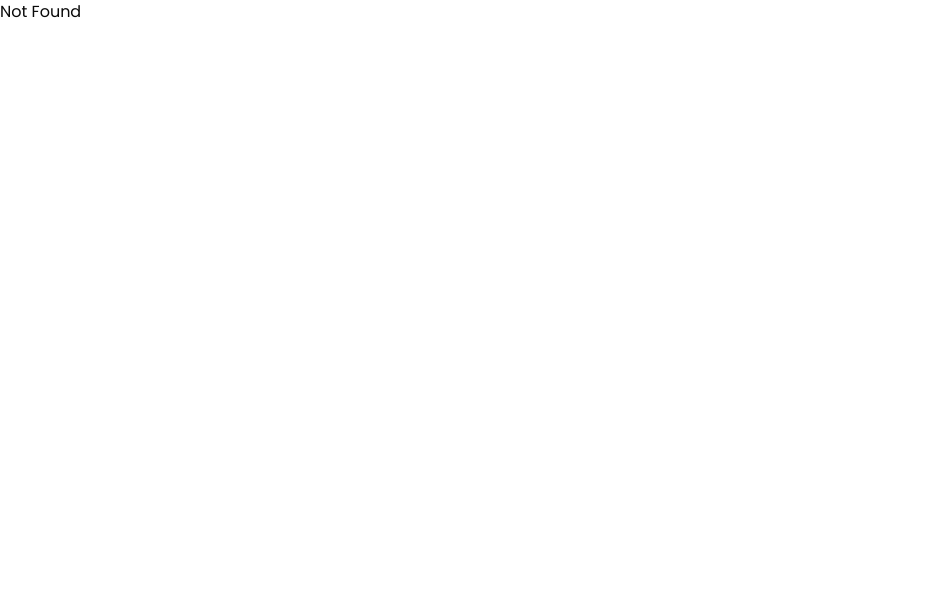
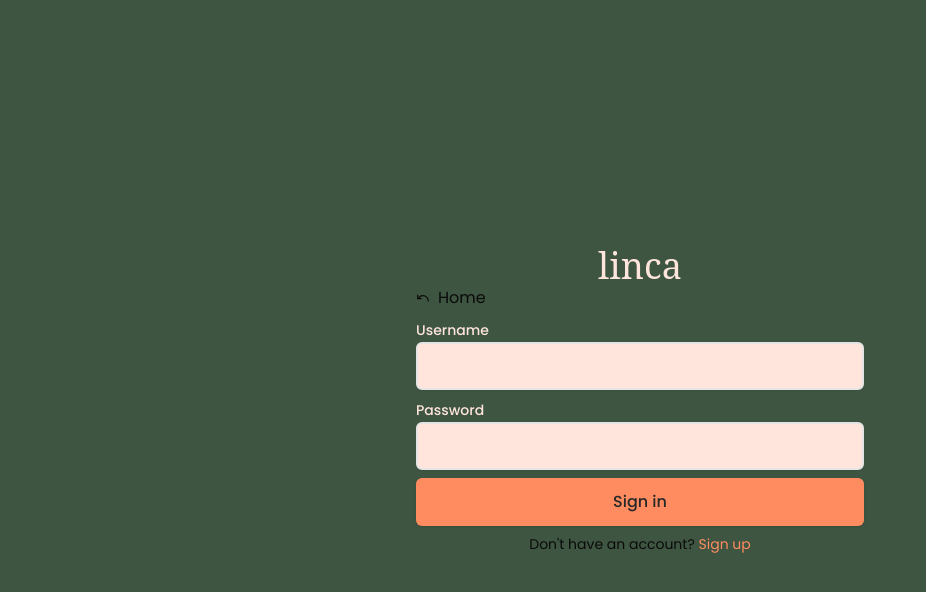
Before and after one commit to cateruu/linca-front, a React (Vite) app: page /login in a window 1280 px wide. Shown: the top 592 px of the page, without its empty margins (0-926 px from the left). Built offline with nearby package versions, Linux system fonts and the light colour scheme; a web font is replaced by a local one.

Commit message:
login & register routes

```diff
--- a/src/routeTree.gen.ts
+++ b/src/routeTree.gen.ts
@@ -11,20 +11,27 @@
 // Import Routes
 
 import { Route as rootRoute } from './routes/__root'
+import { Route as RegisterImport } from './routes/register'
+import { Route as LoginImport } from './routes/login'
 import { Route as IndexImport } from './routes/index'
-import { Route as RegisterIndexImport } from './routes/register/index'
 
 // Create/Update Routes
+
+const RegisterRoute = RegisterImport.update({
+  id: '/register',
+  path: '/register',
+  getParentRoute: () => rootRoute,
+} as any)
+
+const LoginRoute = LoginImport.update({
+  id: '/login',
+  path: '/login',
+  getParentRoute: () => rootRoute,
+} as any)
 
 const IndexRoute = IndexImport.update({
   id: '/',
   path: '/',
-  getParentRoute: () => rootRoute,
-} as any)
-
-const RegisterIndexRoute = RegisterIndexImport.update({
-  id: '/register/',
-  path: '/register/',
   getParentRoute: () => rootRoute,
 } as any)
 
@@ -39,11 +46,18 @@ declare module '@tanstack/react-router' {
       preLoaderRoute: typeof IndexImport
       parentRoute: typeof rootRoute
     }
-    '/register/': {
-      id: '/register/'
+    '/login': {
+      id: '/login'
+      path: '/login'
+      fullPath: '/login'
+      preLoaderRoute: typeof LoginImport
+      parentRoute: typeof rootRoute
+    }
+    '/register': {
+      id: '/register'
       path: '/register'
       fullPath: '/register'
-      preLoaderRoute: typeof RegisterIndexImport
+      preLoaderRoute: typeof RegisterImport
       parentRoute: typeof rootRoute
     }
   }
@@ -53,37 +67,42 @@ declare module '@tanstack/react-router' {
 
 export interface FileRoutesByFullPath {
   '/': typeof IndexRoute
-  '/register': typeof RegisterIndexRoute
+  '/login': typeof LoginRoute
+  '/register': typeof RegisterRoute
 }
 
 export interface FileRoutesByTo {
   '/': typeof IndexRoute
-  '/register': typeof RegisterIndexRoute
+  '/login': typeof LoginRoute
+  '/register': typeof RegisterRoute
 }
 
 export interface FileRoutesById {
   __root__: typeof rootRoute
   '/': typeof IndexRoute
-  '/register/': typeof RegisterIndexRoute
+  '/login': typeof LoginRoute
+  '/register': typeof RegisterRoute
 }
 
 export interface FileRouteTypes {
   fileRoutesByFullPath: FileRoutesByFullPath
-  fullPaths: '/' | '/register'
+  fullPaths: '/' | '/login' | '/register'
   fileRoutesByTo: FileRoutesByTo
-  to: '/' | '/register'
-  id: '__root__' | '/' | '/register/'
+  to: '/' | '/login' | '/register'
+  id: '__root__' | '/' | '/login' | '/register'
   fileRoutesById: FileRoutesById
 }
 
 export interface RootRouteChildren {
   IndexRoute: typeof IndexRoute
-  RegisterIndexRoute: typeof RegisterIndexRoute
+  LoginRoute: typeof LoginRoute
+  RegisterRoute: typeof RegisterRoute
 }
 
 const rootRouteChildren: RootRouteChildren = {
   IndexRoute: IndexRoute,
-  RegisterIndexRoute: RegisterIndexRoute,
+  LoginRoute: LoginRoute,
+  RegisterRoute: RegisterRoute,
 }
 
 export const routeTree = rootRoute
@@ -97,14 +116,18 @@ export const routeTree = rootRoute
       "filePath": "__root.tsx",
       "children": [
         "/",
-        "/register/"
+        "/login",
+        "/register"
       ]
     },
     "/": {
       "filePath": "index.tsx"
     },
-    "/register/": {
-      "filePath": "register/index.tsx"
+    "/login": {
+      "filePath": "login.tsx"
+    },
+    "/register": {
+      "filePath": "register.tsx"
     }
   }
 }
--- a/src/routes/__root.tsx
+++ b/src/routes/__root.tsx
@@ -1,11 +1,18 @@
-import { createRootRoute, Outlet } from '@tanstack/react-router';
+import { QueryClient } from '@tanstack/react-query';
+import { createRootRouteWithContext, Outlet } from '@tanstack/react-router';
 import { TanStackRouterDevtools } from '@tanstack/router-devtools';
 
-export const Route = createRootRoute({
-  component: () => (
+export const Route = createRootRouteWithContext<{ queryClient: QueryClient }>()(
+  {
+    component: Root,
+  }
+);
+
+function Root() {
+  return (
     <main className='font-display'>
       <Outlet />
       <TanStackRouterDevtools />
     </main>
-  ),
-});
+  );
+}
--- a/src/routes/index.tsx
+++ b/src/routes/index.tsx
@@ -1,7 +1,16 @@
 import { createFileRoute } from '@tanstack/react-router';
 import ClaimUserInput from '../components/ClaimUserInput/ClaimUserInput';
+import { getUserQueryOptions } from '@/queries/user';
 
-const MainPage = () => {
+export const Route = createFileRoute('/')({
+  component: MainPage,
+  loader: async ({ context }) => {
+    await context.queryClient.fetchQuery(getUserQueryOptions());
+  },
+  pendingComponent: () => <p>Loading...</p>,
+});
+
+function MainPage() {
   return (
     <section className='h-screen w-screen bg-orange'>
       <div className='max-w-[1440px] flex items-center justify-between h-full mx-auto px-3'>
@@ -22,8 +31,4 @@ const MainPage = () => {
       </div>
     </section>
   );
-};
-
-export const Route = createFileRoute('/')({
-  component: MainPage,
-});
+}
--- a/src/routes/register/index.tsx
+++ b/src/routes/login.tsx
@@ -9,62 +9,65 @@ import {
 } from '@/components/ui/form';
 import { Input } from '@/components/ui/input';
 import { cn } from '@/lib/utils';
+import { TokenResponse } from '@/types/auth';
+import { axiosInstante } from '@/utils/axios';
 import { zodResolver } from '@hookform/resolvers/zod';
-import { createFileRoute } from '@tanstack/react-router';
-import { LoaderCircle } from 'lucide-react';
+import { createFileRoute, Link, useNavigate } from '@tanstack/react-router';
+import { LoaderCircle, Undo } from 'lucide-react';
 import { useState } from 'react';
 import { SubmitHandler, useForm } from 'react-hook-form';
 import { z } from 'zod';
 
+export const Route = createFileRoute('/login')({
+  component: RouteComponent,
+});
+
 const FormSchema = z.object({
   username: z.string().min(3, 'Username has to be at least 3 characters long.'),
-  email: z.string().email('Invalid email.'),
   password: z.string().min(6, 'Password has to be at least 6 charaters long.'),
 });
 
 type FormInput = z.infer<typeof FormSchema>;
 
-const RouteComponent = () => {
+function RouteComponent() {
   const [isLoading, setIsLoading] = useState(false);
+  const navigate = useNavigate({ from: '/login' });
 
-  const { username } = Route.useSearch();
   const form = useForm<FormInput>({
     resolver: zodResolver(FormSchema),
     defaultValues: {
-      username: username,
-      email: '',
+      username: '',
       password: '',
     },
   });
   const onSubmit: SubmitHandler<FormInput> = async (data) => {
+    console.log('aha');
     setIsLoading(true);
-    const resp = await fetch('http://localhost:1337/auth/register', {
-      method: 'POST',
-      body: JSON.stringify(data),
-      headers: {
-        'Content-Type': 'application/json',
-      },
-    });
-    // catch errors
-
-    const user = await resp.json();
-    // set token
-    // set user in context
-    // add verify endpoint in api
-    setIsLoading(false);
+    try {
+      await axiosInstante.post<TokenResponse>('/auth/login', data);
+      navigate({ to: '/' });
+    } catch (error) {
+      console.error(error);
+    } finally {
+      setIsLoading(false);
+    }
   };
 
   return (
     <section className='w-screen h-screen bg-green flex flex-col items-center justify-center'>
       <h1 className='font-logo text-4xl text-white'>linca</h1>
+
       <Form {...form}>
         <form onSubmit={form.handleSubmit(onSubmit)} className='w-md space-y-2'>
+          <Link to='/' className='flex items-center gap-2'>
+            <Undo size={14} /> Home
+          </Link>
           <FormField
             control={form.control}
             name='username'
             render={({ field }) => (
               <FormItem className='w-full space-y-0'>
-                <FormLabel className='text-sone-900'>Username</FormLabel>
+                <FormLabel className='text-white'>Username</FormLabel>
                 <FormControl>
                   <Input
                     {...field}
@@ -77,26 +80,10 @@ const RouteComponent = () => {
           />
           <FormField
             control={form.control}
-            name='email'
-            render={({ field }) => (
-              <FormItem className='w-full space-y-0'>
-                <FormLabel className='text-sone-900'>Email</FormLabel>
-                <FormControl>
-                  <Input
-                    {...field}
-                    className='bg-white py-3  outline-none border-2 focus:border-orange focus:outline-none focus-visible:ring-0'
-                  />
-                </FormControl>
-                <FormMessage className='text-xs' />
-              </FormItem>
-            )}
-          />
-          <FormField
-            control={form.control}
             name='password'
             render={({ field }) => (
               <FormItem className='w-full space-y-0'>
-                <FormLabel className='text-sone-900'>Password</FormLabel>
+                <FormLabel className='text-white'>Password</FormLabel>
                 <FormControl>
                   <Input
                     {...field}
@@ -111,24 +98,21 @@ const RouteComponent = () => {
           <Button
             type='submit'
             className={cn(
-              'w-full text-base bg-orange py-3 text-orange-dark font-medium rounded-md cursor-pointer hover:bg-orange-hover'
+              'w-full text-base bg-orange py-3 text-dark font-medium rounded-md cursor-pointer hover:bg-orange-hover'
             )}
             disabled={isLoading}
           >
             {isLoading && <LoaderCircle className='animate-spin' />}
-            Sign up
+            Sign in
           </Button>
+          <p className='text-center text-sm '>
+            Don't have an account?{' '}
+            <Link to='/register' className='text-orange'>
+              Sign up
+            </Link>
+          </p>
         </form>
       </Form>
     </section>
   );
-};
-
-const searchSchema = z.object({
-  username: z.string(),
-});
-
-export const Route = createFileRoute('/register/')({
-  component: RouteComponent,
-  validateSearch: searchSchema,
-});
+}
--- /dev/null
+++ b/src/routes/register.tsx
@@ -0,0 +1,167 @@
+import { Button } from '@/components/ui/buttons';
+import {
+  Form,
+  FormControl,
+  FormField,
+  FormItem,
+  FormLabel,
+  FormMessage,
+} from '@/components/ui/form';
+import { Input } from '@/components/ui/input';
+import { cn } from '@/lib/utils';
+import { TokenResponse } from '@/types/auth';
+import { axiosInstante } from '@/utils/axios';
+import { zodResolver } from '@hookform/resolvers/zod';
+import { createFileRoute, Link, useNavigate } from '@tanstack/react-router';
+import { LoaderCircle, Undo } from 'lucide-react';
+import { useState } from 'react';
+import { SubmitHandler, useForm } from 'react-hook-form';
+import { z } from 'zod';
+
+const searchSchema = z.object({
+  username: z.string().optional(),
+});
+
+export const Route = createFileRoute('/register')({
+  component: RouteComponent,
+  validateSearch: searchSchema,
+});
+
+const FormSchema = z.object({
+  username: z.string().min(3, 'Username has to be at least 3 characters long.'),
+  email: z.string().email('Invalid email.'),
+  password: z.string().min(6, 'Password has to be at least 6 charaters long.'),
+  confirmPassword: z.string(),
+});
+
+type FormInput = z.infer<typeof FormSchema>;
+
+function RouteComponent() {
+  const [isLoading, setIsLoading] = useState(false);
+  const navigate = useNavigate({ from: '/register' });
+
+  const { username } = Route.useSearch();
+  const form = useForm<FormInput>({
+    resolver: zodResolver(FormSchema),
+    defaultValues: {
+      username: username || '',
+      email: '',
+      password: '',
+      confirmPassword: '',
+    },
+  });
+  const onSubmit: SubmitHandler<FormInput> = async (data) => {
+    setIsLoading(true);
+    try {
+      if (data.password !== data.confirmPassword) {
+        form.setError('confirmPassword', {
+          message: 'Passwords do not match.',
+        });
+        return;
+      }
+
+      await axiosInstante.post<TokenResponse>('/auth/register', data);
+      navigate({ to: '/' });
+    } catch (error) {
+      console.error(error);
+    } finally {
+      setIsLoading(false);
+    }
+  };
+
+  return (
+    <section className='w-screen h-screen bg-green flex flex-col items-center justify-center'>
+      <h1 className='font-logo text-4xl text-white'>linca</h1>
+
+      <Form {...form}>
+        <form onSubmit={form.handleSubmit(onSubmit)} className='w-md space-y-2'>
+          <Link to='/' className='flex items-center gap-2'>
+            <Undo size={14} /> Home
+          </Link>
+          <FormField
+            control={form.control}
+            name='username'
+            render={({ field }) => (
+              <FormItem className='w-full space-y-0'>
+                <FormLabel className='text-white'>Username</FormLabel>
+                <FormControl>
+                  <Input
+                    {...field}
+                    className='bg-white py-3 outline-none border-2 focus:border-orange focus:outline-none focus-visible:ring-0'
+                  />
+                </FormControl>
+                <FormMessage className='text-xs' />
+              </FormItem>
+            )}
+          />
+          <FormField
+            control={form.control}
+            name='email'
+            render={({ field }) => (
+              <FormItem className='w-full space-y-0'>
+                <FormLabel className='text-orange-100'>Email</FormLabel>
+                <FormControl>
+                  <Input
+                    {...field}
+                    className='bg-white py-3  outline-none border-2 focus:border-orange focus:outline-none focus-visible:ring-0'
+                  />
+                </FormControl>
+                <FormMessage className='text-xs' />
+              </FormItem>
+            )}
+          />
+          <FormField
+            control={form.control}
+            name='password'
+            render={({ field }) => (
+              <FormItem className='w-full space-y-0'>
+                <FormLabel className='text-white'>Password</FormLabel>
+                <FormControl>
+                  <Input
+                    {...field}
+                    type='password'
+                    className='bg-white py-3  outline-none border-2 focus:border-orange focus:outline-none focus-visible:ring-0'
+                  />
+                </FormControl>
+                <FormMessage className='text-xs' />
+              </FormItem>
+            )}
+          />
+          <FormField
+            control={form.control}
+            name='confirmPassword'
+            render={({ field }) => (
+              <FormItem className='w-full space-y-0'>
+                <FormLabel className='text-white'>Confirm password</FormLabel>
+                <FormControl>
+                  <Input
+                    {...field}
+                    type='password'
+                    className='bg-white py-3  outline-none border-2 focus:border-orange focus:outline-none focus-visible:ring-0'
+                  />
+                </FormControl>
+                <FormMessage className='text-xs' />
+              </FormItem>
+            )}
+          />
+          <Button
+            type='submit'
+            className={cn(
+              'w-full text-base bg-orange py-3 text-dark font-medium rounded-md cursor-pointer hover:bg-orange-hover'
+            )}
+            disabled={isLoading}
+          >
+            {isLoading && <LoaderCircle className='animate-spin' />}
+            Sign up
+          </Button>
+          <p className='text-center text-sm '>
+            Already have an account?{' '}
+            <Link to='/login' className='text-orange'>
+              Sign in
+            </Link>
+          </p>
+        </form>
+      </Form>
+    </section>
+  );
+}
```
